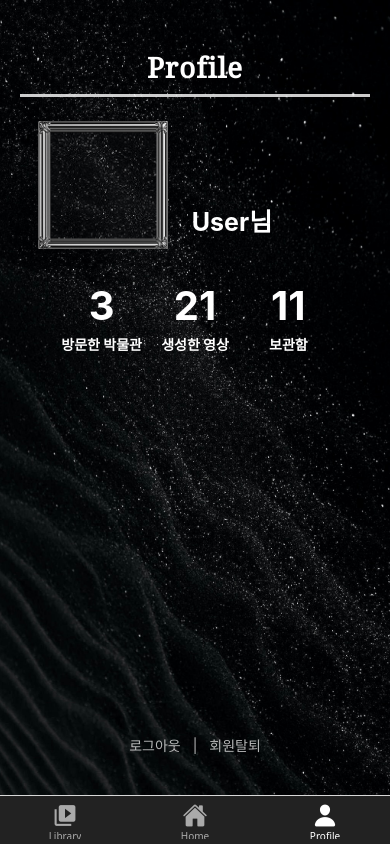
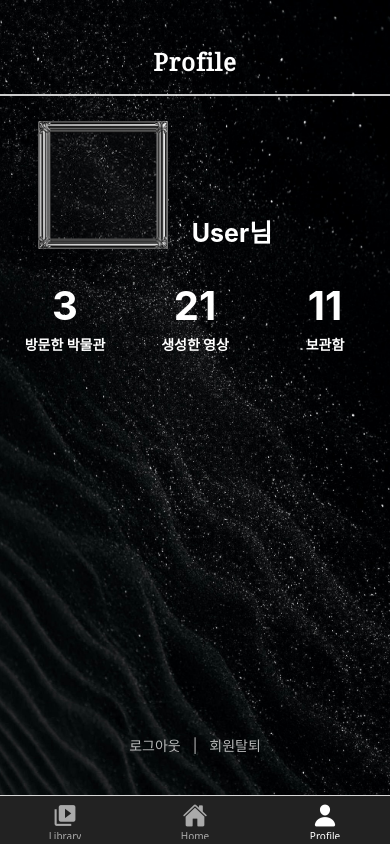
Before and after one commit to 2025-Summer-Bootcamp-TeamA/frontend, a React Native app: screen /Profile in a window 390 px wide. Built offline with nearby package versions, Linux system fonts and the light colour scheme.

Commit message:
refactor : 온보딩 화면 통합 및 프로필 관련 스타일 수정

```diff
--- a/App.js
+++ b/App.js
@@ -2,9 +2,7 @@ import React from 'react';
 import { NavigationContainer } from '@react-navigation/native';
 import { createNativeStackNavigator } from '@react-navigation/native-stack';
 import MainTabs from './src/navigation/MainTabs';
-import Onboarding1 from './src/screens/Home/Onboarding1';
-import Onboarding2 from './src/screens/Home/Onboarding2';
-import Onboarding3 from './src/screens/Home/Onboarding3';
+import Onboarding from './src/screens/Home/Onboarding';
 import PhotoUpload from './src/screens/Home/PhotoUpload';
 import LoadingScreen from './src/screens/Home/LoadingScreen';
 import VideoDetailScreen from './src/screens/Library/VideoDetailScreen';
@@ -26,9 +24,7 @@ export default function App() {
     <NavigationContainer>
       <Stack.Navigator screenOptions={{ headerShown: false }}>
         <Stack.Screen name="MainTabs" component={MainTabs} />
-        <Stack.Screen name="Onboarding1" component={Onboarding1} />
-        <Stack.Screen name="Onboarding2" component={Onboarding2} />
-        <Stack.Screen name="Onboarding3" component={Onboarding3} />
+        <Stack.Screen name="Onboarding" component={Onboarding} />
         <Stack.Screen name="PhotoUpload" component={PhotoUpload} />
         <Stack.Screen name="Loading" component={LoadingScreen} />
         <Stack.Screen name="VideoDetail" component={VideoDetailScreen} />
--- a/src/components/ProfileInfo.js
+++ b/src/components/ProfileInfo.js
@@ -32,6 +32,6 @@ const styles = StyleSheet.create({
     fontSize: 25,
     fontWeight: 'bold',
     color: '#fff',
-    marginTop: 70,
+    marginTop: 93,
   },
 });
--- a/src/components/ProfileStats.js
+++ b/src/components/ProfileStats.js
@@ -16,7 +16,7 @@ const styles = StyleSheet.create({
   statsRow: {
     flexDirection: 'row',
     justifyContent: 'space-between',
-    width: '80%',
+    width: '100%',
     marginBottom: 40,
   },
 });
--- a/src/components/ProfileTitle.js
+++ b/src/components/ProfileTitle.js
@@ -12,16 +12,16 @@ export default function ProfileTitle() {
 
 const styles = StyleSheet.create({
   title: {
-    fontSize: 28,
+    fontSize: 24,
     fontWeight: 'bold',
     color: '#fff',
-    marginBottom: 8,
+    marginBottom: 16,
     fontFamily: 'NotoSerif',
     letterSpacing: 1,
   },
   divider: {
     width: '100%',
-    height: 3,
+    height: 2,
     backgroundColor: '#fff',
     opacity: 0.8,
     marginBottom: 24,
--- a/src/navigation/MainTabs.js
+++ b/src/navigation/MainTabs.js
@@ -30,7 +30,7 @@ export default function MainTabs() {
       })}
     >
       <Tab.Screen name="Library" component={LibraryScreen} />
-      <Tab.Screen name="Home" component={HomeScreen} />
+      <Tab.Screen name="Home" component={HomeScreen}  options={{ headerShown: true }} />
       <Tab.Screen name="Profile" component={ProfileScreen} />
     </Tab.Navigator>
   );
--- a/src/screens/Profile/ProfileScreen.js
+++ b/src/screens/Profile/ProfileScreen.js
@@ -31,7 +31,6 @@ const styles = StyleSheet.create({
   container: {
     flex: 1,
     alignItems: 'center',
-    paddingTop: 48,
-    paddingHorizontal: 20,
+    paddingTop: 45,
   },
 });
```
